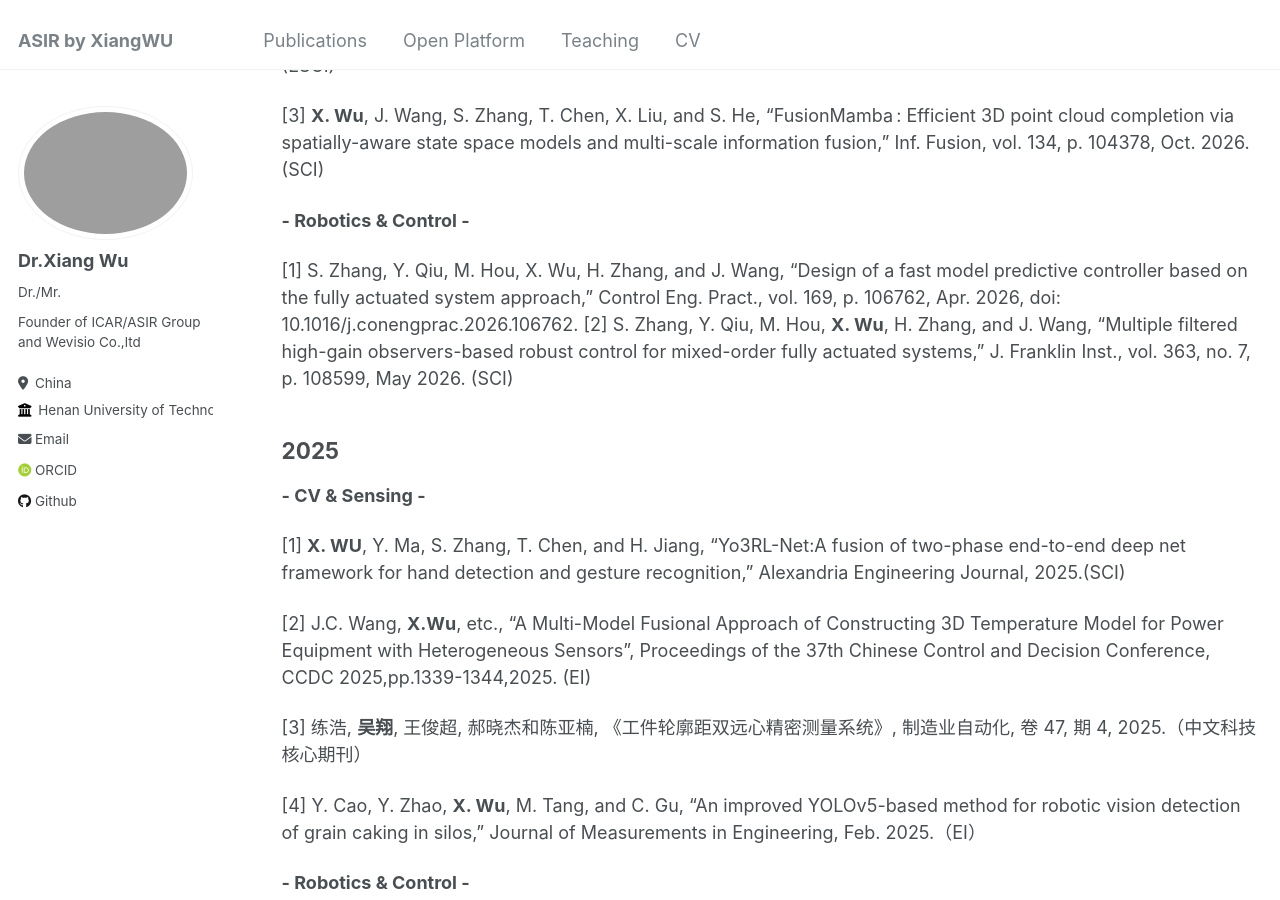
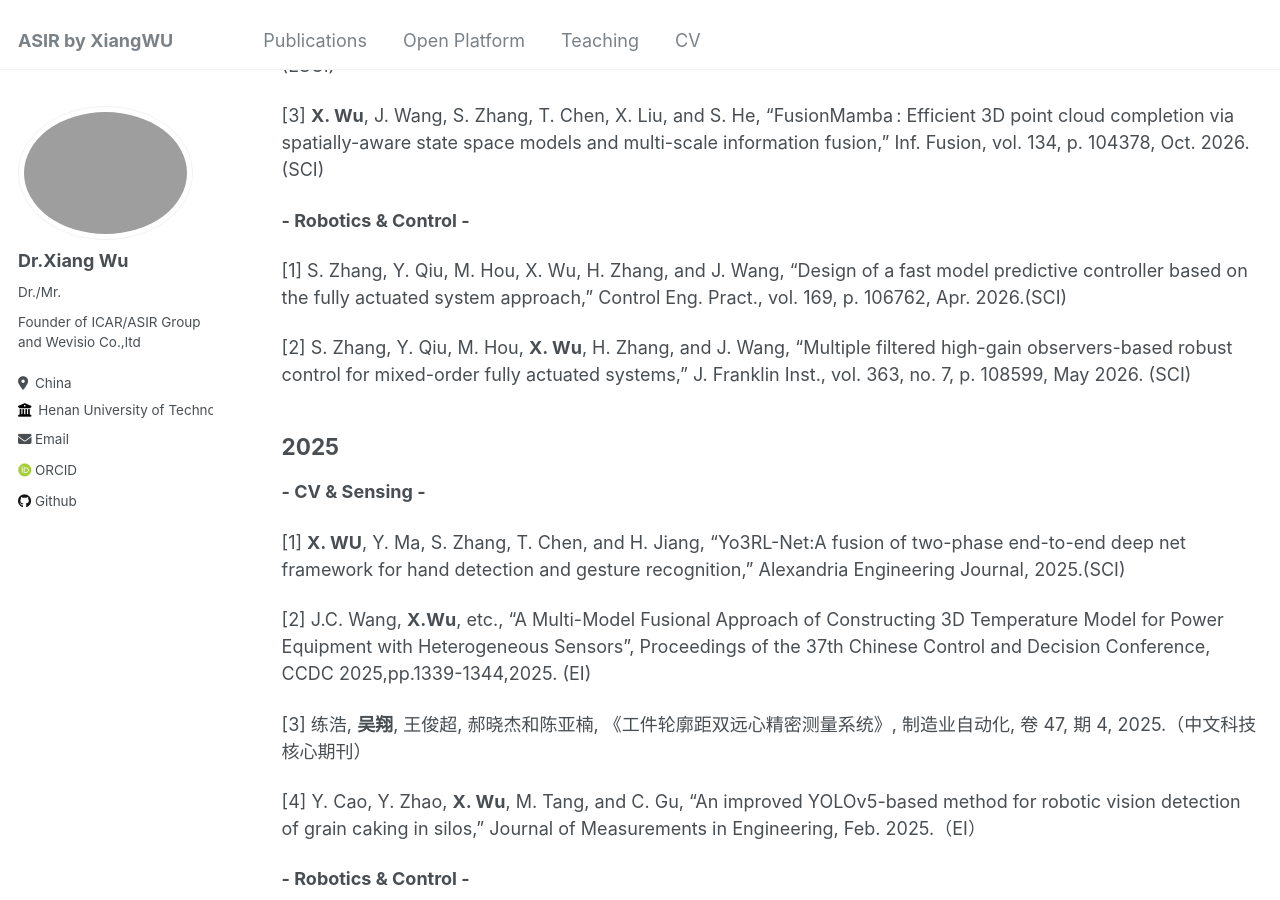
Before and after one commit to xiangwu/xiangwu.github.io, a Jekyll site: the page built from _pages/publications.md, in a window 1280 px wide and 900 px high, scrolled down 381 px. Built offline with Jekyll 4.4.1, drawn with Linux system fonts in a browser that asks for light colours; some web fonts are replaced.

Commit message:
modified:   _pages/publications.md

```diff
--- a/_pages/publications.md
+++ b/_pages/publications.md
@@ -16,7 +16,8 @@ author_profile: true
 
 **- Robotics & Control -**
 
-[1] S. Zhang, Y. Qiu, M. Hou, X. Wu, H. Zhang, and J. Wang, “Design of a fast model predictive controller based on the fully actuated system approach,” Control Eng. Pract., vol. 169, p. 106762, Apr. 2026, doi: 10.1016/j.conengprac.2026.106762.
+[1] S. Zhang, Y. Qiu, M. Hou, X. Wu, H. Zhang, and J. Wang, “Design of a fast model predictive controller based on the fully actuated system approach,” Control Eng. Pract., vol. 169, p. 106762, Apr. 2026.(SCI)
+
 [2] S. Zhang, Y. Qiu, M. Hou, **X. Wu**, H. Zhang, and J. Wang, “Multiple filtered high-gain observers-based robust control for mixed-order fully actuated systems,” J. Franklin Inst., vol. 363, no. 7, p. 108599, May 2026. (SCI)
 
 
```
